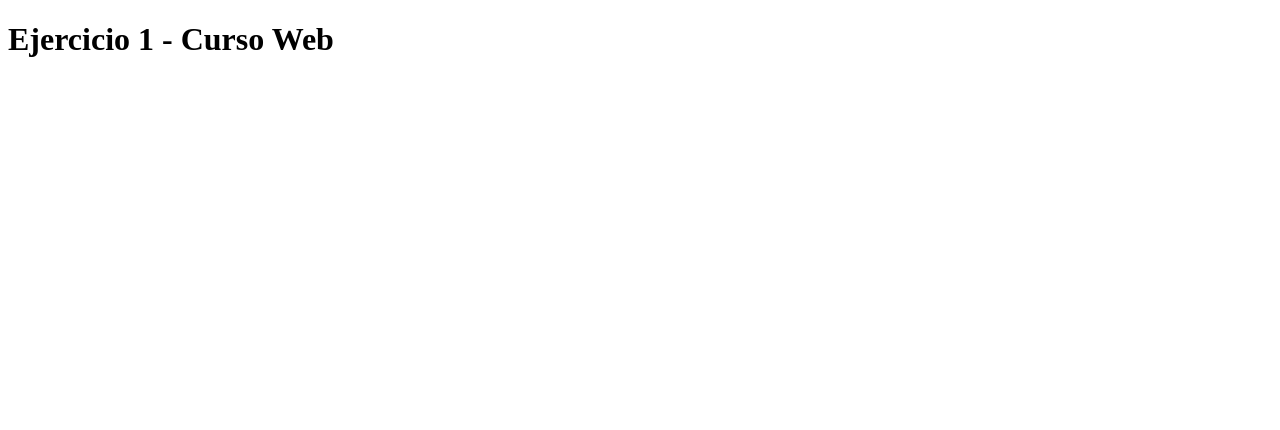
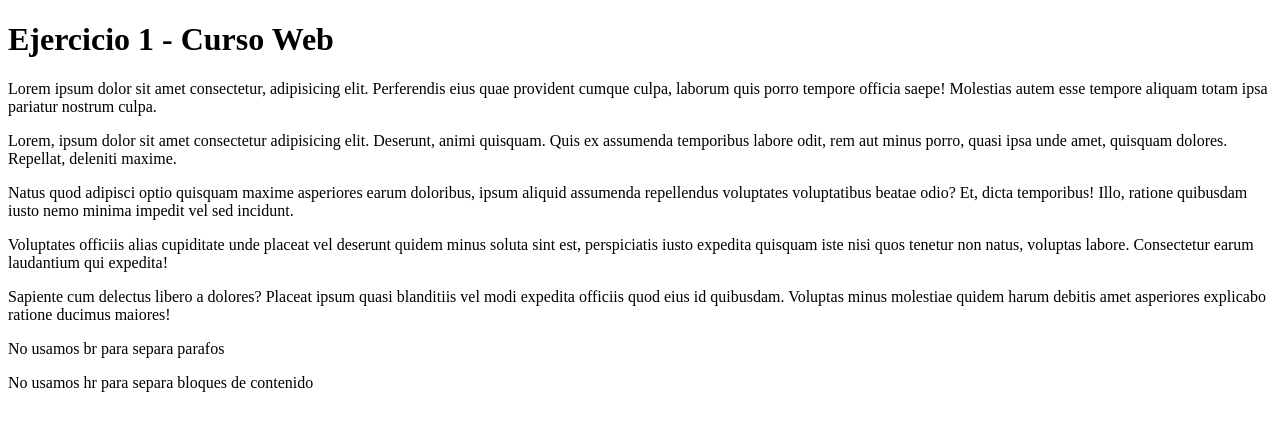
Before and after one commit to OscarJavierDosSantos/web.sample.2024, a website: page index.html in a window 1280 px wide. Drawn offline with Linux system fonts and the light colour scheme.

Commit message:
Add paragraphs to index.html

```diff
--- a/index.html
+++ b/index.html
@@ -30,6 +30,21 @@ asociados a las imagen de cada buscador
 
 <body>
   <h1>Ejercicio 1 - Curso Web</h1>
+  <p>Lorem ipsum dolor sit amet consectetur, adipisicing elit. Perferendis eius quae provident cumque culpa, laborum
+    quis porro tempore officia saepe! Molestias autem esse tempore aliquam totam ipsa pariatur nostrum culpa.</p>
+  <p>Lorem, ipsum dolor sit amet consectetur adipisicing elit. Deserunt, animi quisquam. Quis ex assumenda temporibus
+    labore odit, rem aut minus porro, quasi ipsa unde amet, quisquam dolores. Repellat, deleniti maxime.</p>
+  <p>Natus quod adipisci optio quisquam maxime asperiores earum doloribus, ipsum aliquid assumenda repellendus
+    voluptates voluptatibus beatae odio? Et, dicta temporibus! Illo, ratione quibusdam iusto nemo minima impedit vel sed
+    incidunt.</p>
+  <p>Voluptates officiis alias cupiditate unde placeat vel deserunt quidem minus soluta sint est, perspiciatis iusto
+    expedita quisquam iste nisi quos tenetur non natus, voluptas labore. Consectetur earum laudantium qui expedita!</p>
+  <p>Sapiente cum delectus libero a dolores? Placeat ipsum quasi blanditiis vel modi expedita officiis quod eius id
+    quibusdam. Voluptas minus molestiae quidem harum debitis amet asperiores explicabo ratione ducimus maiores!</p>
+  <p>No usamos br para separa parafos</p>
+  <p>No usamos hr para separa bloques de contenido</p>
+
+
 </body>
 
 </html>
```
